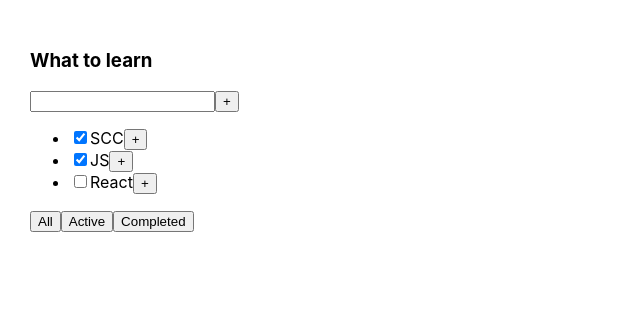
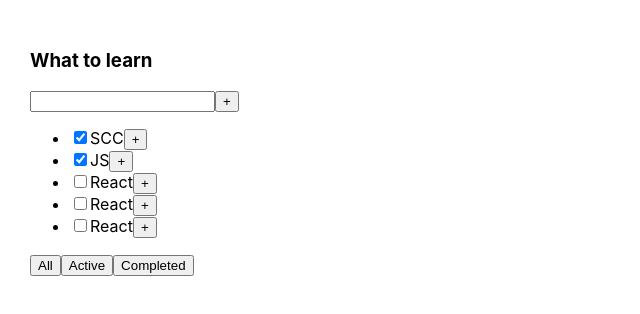
Before and after one commit to fontachi/todolist, a React (Create React App) app: page / in a window 1280 px wide. Shown: the top 314 px of the page, without its empty margins (0-640 px from the left). Built offline with nearby package versions, Linux system fonts and the light colour scheme.

Commit message:
add filter

```diff
--- a/src/App.tsx
+++ b/src/App.tsx
@@ -1,28 +1,50 @@
 import React from 'react';
 import {useState} from "react";
 import './App.css';
-import {TasksType} from  "./TodoList"
+import {TasksType} from "./TodoList"
 import {TodoList} from "./TodoList";
 
+export type FilterType = "All" | "Completed" | "Active";
+
 function App() {
-    let tasks1:Array<TasksType> = [
-        {id:1,title:"SCC",isDone: true},
-        {id:2,title:"JS",isDone: true},
-        {id:3,title:"React",isDone: false},
+    let tasks1: Array<TasksType> = [
+        {id: 1, title: "SCC", isDone: true},
+        {id: 2, title: "JS", isDone: true},
+        {id: 3, title: "React", isDone: false},
+        {id: 4, title: "React", isDone: false},
+        {id: 5, title: "React", isDone: false},
     ]
 
     let [tasks, setTasks] = useState<Array<TasksType>>(tasks1);
+    let [filterIs, setFilter] = useState<FilterType>("All");
 
-    function removingTask(id:number){
-        let newTasks:Array<TasksType> = tasks.filter((task:TasksType) => {
+    function removingTask(id: number) {
+        let newTasks: Array<TasksType> = tasks.filter((task: TasksType) => {
             return task.id !== id;
         })
         setTasks(newTasks);
     }
 
+    function filteredTasks(filter:FilterType) {
+        setFilter(filter)
+    }
+
+    let filterListTasks = tasks;
+        if (filterIs === "Completed") {
+            filterListTasks = tasks.filter((task: TasksType) => {
+                return task.isDone === true
+            })
+        }
+        if (filterIs === "Active") {
+            filterListTasks = tasks.filter((task: TasksType) => {
+                return task.isDone === false
+            })
+        }
+
+
     return (
         <div className="App">
-            <TodoList title="What to learn" tasks = {tasks} removingTask={removingTask} />
+            <TodoList title="What to learn" tasks={filterListTasks} removingTask={removingTask} filteredTasks={filteredTasks} />
         </div>
     );
 }
--- a/src/TodoList.tsx
+++ b/src/TodoList.tsx
@@ -1,14 +1,16 @@
 import React from "react";
-
+import {FilterType} from "./App";
 export type TasksType = {
     id: number,
     title: string,
     isDone: boolean,
 }
+
 type TodoListProps = {
     title: string;
     tasks: Array<TasksType>;
     removingTask:(id:number) => void;
+    filteredTasks:(filter:FilterType) => void;
 }
 
 export function TodoList(props: TodoListProps) {
@@ -33,9 +35,9 @@ export function TodoList(props: TodoListProps) {
                     })
                 }
             </ul>
-            <button>All</button>
-            <button>Active</button>
-            <button>Completed</button>
+            <button onClick={()=>{props.filteredTasks("All")}}>All</button>
+            <button onClick={()=>{props.filteredTasks("Active")}}>Active</button>
+            <button onClick={()=>{props.filteredTasks("Completed")}}>Completed</button>
         </div>
     )
 }
```
